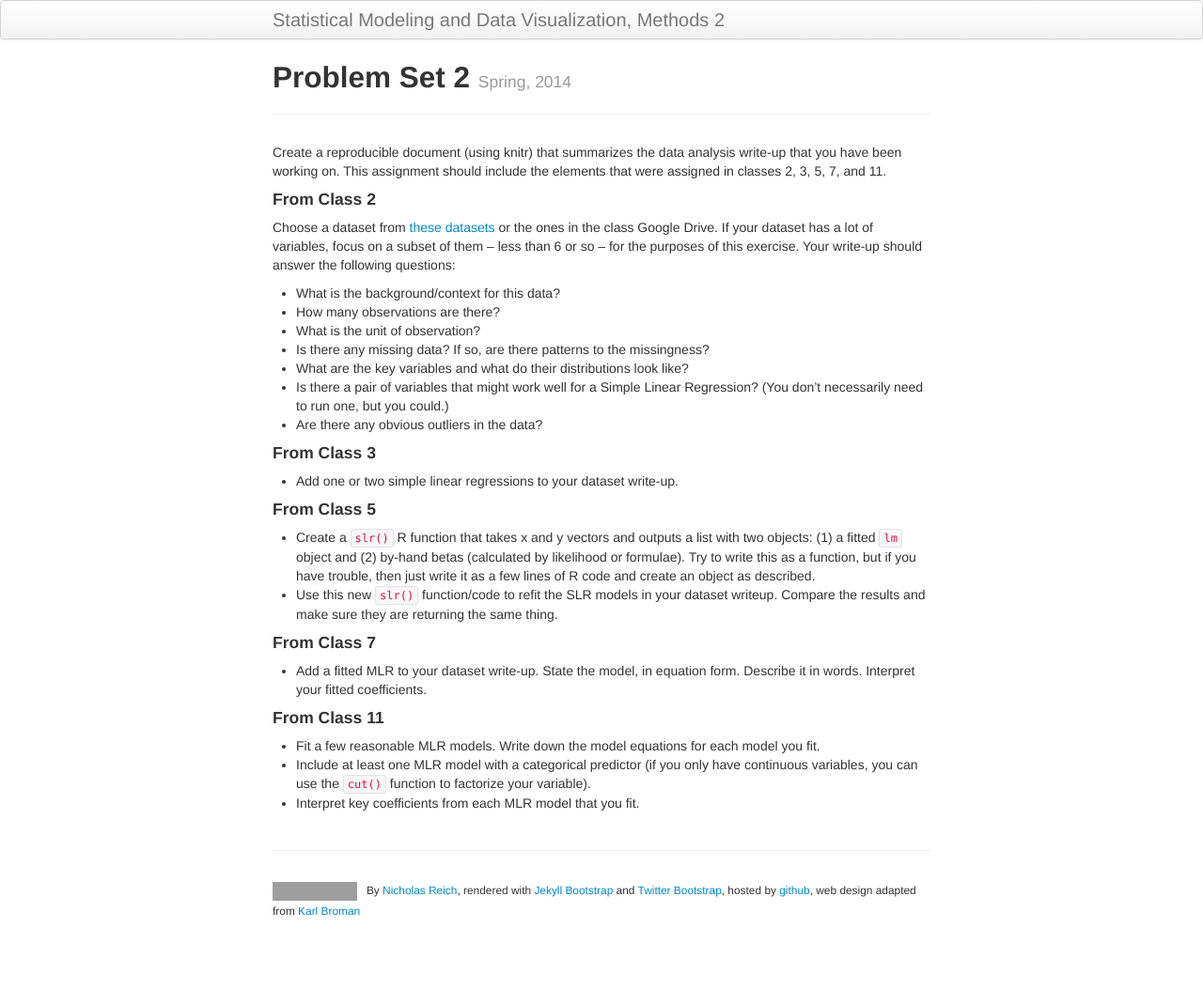
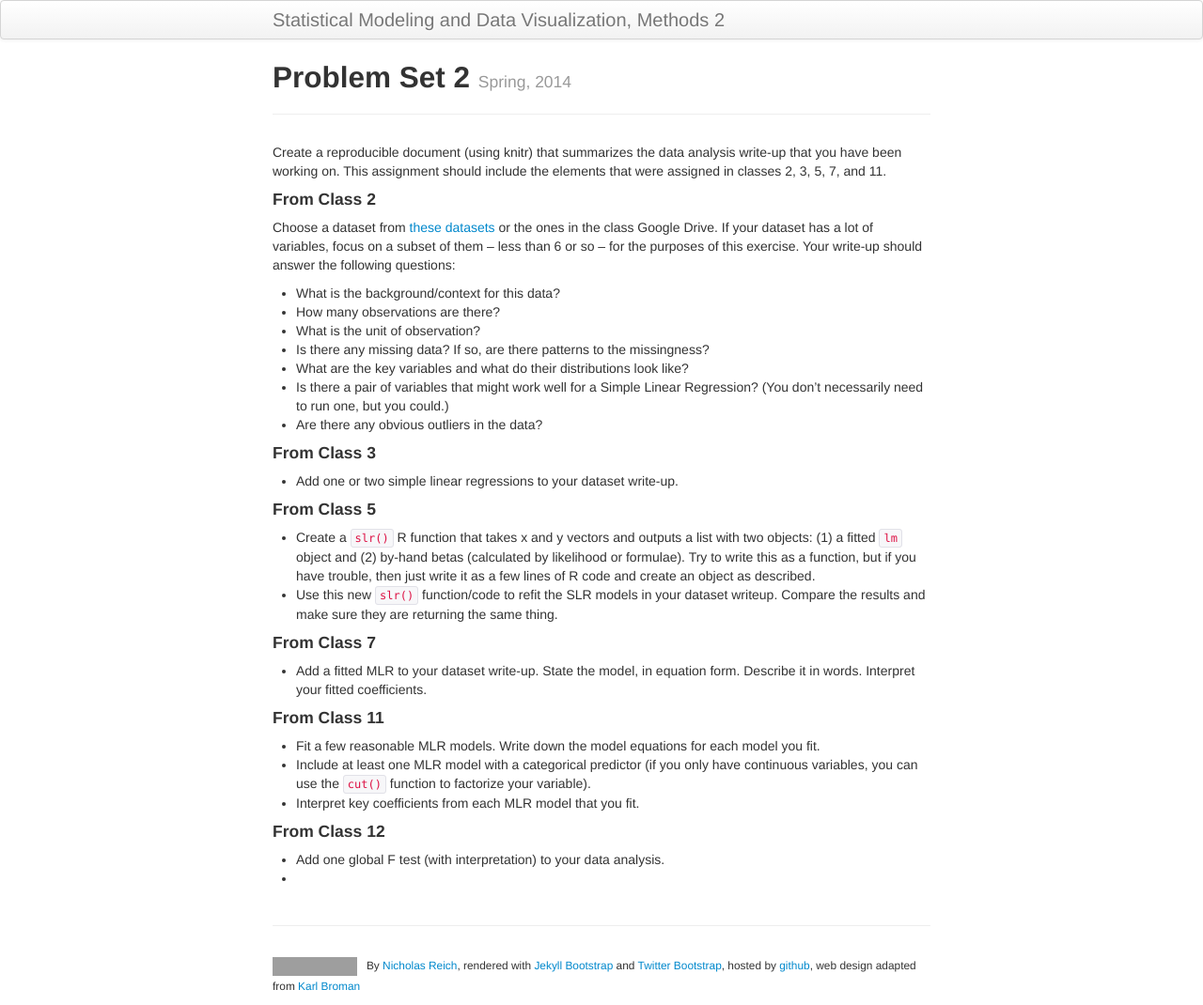
Before and after one commit to nickreich/methods2, a Jekyll site: the page built from pages/ps2.md, in a window 1280 px wide. Shown: the whole page at 94% size. Built offline with Jekyll 4.4.1, drawn with Linux system fonts in a browser that asks for light colours; before the commit the page ends 990 px from its top, so only the background shows below that; grey boxes are pictures that could not be loaded.

Commit message:
Update ps2.md

```diff
--- a/pages/ps2.md
+++ b/pages/ps2.md
@@ -30,3 +30,7 @@ Choose a dataset from [these datasets](http://biostat.mc.vanderbilt.edu/wiki/Mai
 * Fit a few reasonable MLR models.  Write down the model equations for each model you fit.
 * Include at least one MLR model with a categorical predictor (if you only have continuous variables, you can use the `cut()` function to factorize your variable).
 * Interpret key coefficients from each MLR model that you fit.
+
+#### From Class 12
+* Add one global F test (with interpretation) to your data analysis.
+*
```
